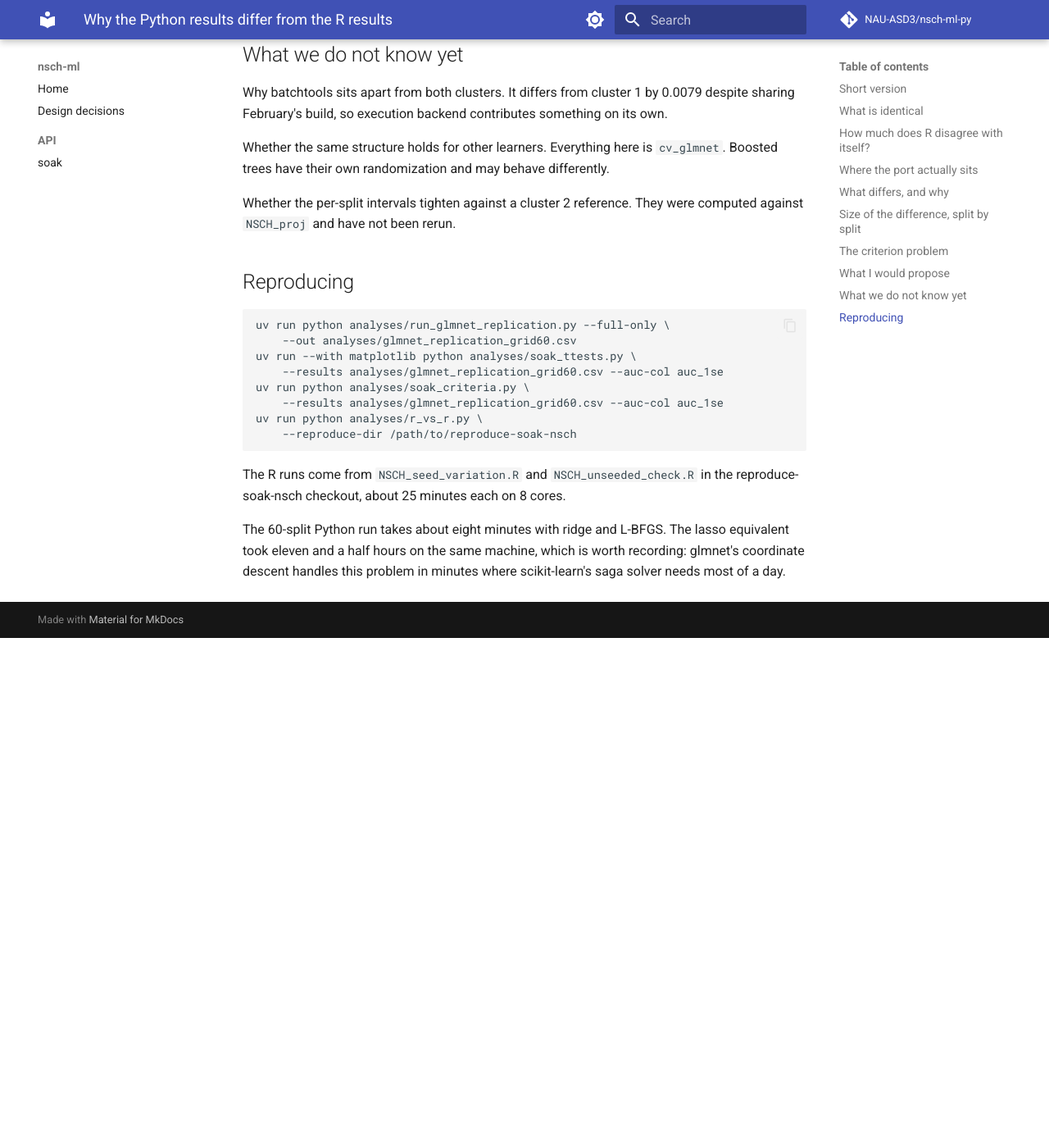
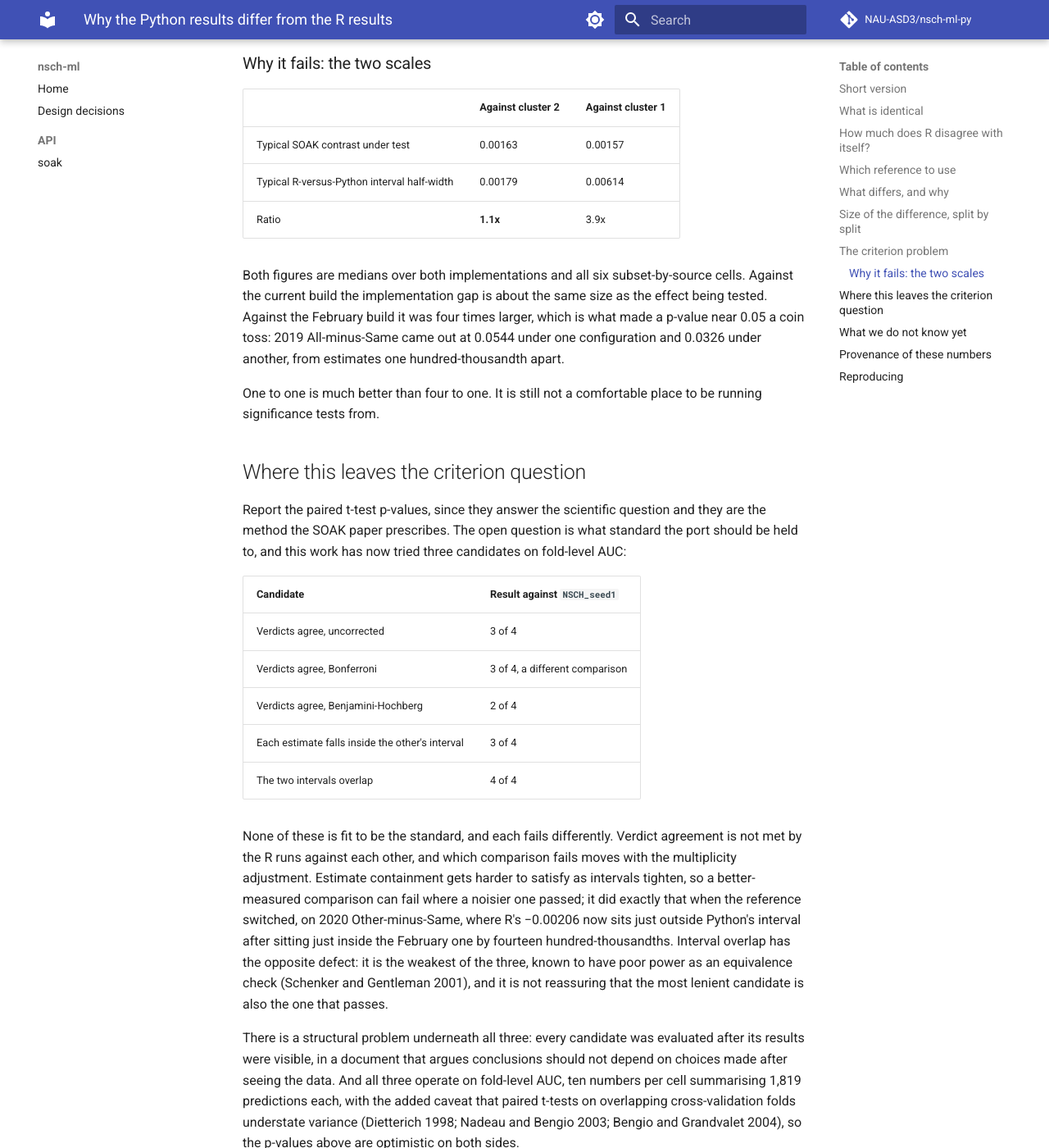
Before and after one commit to NAU-ASD3/nsch-ml-py, an MkDocs documentation site: the page built from docs/replication-equivalence.md, in a window 1280 px wide and 1400 px high, scrolled down 4871 px. Shown: the whole window at 82% size. Built offline with MkDocs 1.6.1 and Material for MkDocs 9.7.7, drawn with Linux system fonts in a browser that asks for light colours; comment, search, counter and statistics services are not loaded; before the commit the page ends 5649 px from its top, so only the background shows below that; some of the changed text lies outside the part shown.

Commit message:
switch the reference to the current build; defer the criterion decision

```diff
--- a/docs/replication-equivalence.md
+++ b/docs/replication-equivalence.md
@@ -8,20 +8,23 @@
 test membership on all 60 splits, downsample counts on all 40 downsampled
 splits, all checked index for index against the archived R run.
 
-The fitted models differ, and the size of that difference only means
-something once you know how much the R analysis moves against itself. It
-turns out to move quite a lot, and for a reason worth knowing: **the
-`mlr3learners` version shifts the results by about 0.0073 mean absolute
-AUC**, while the `cv.glmnet` inner cross-validation seed shifts them by
-about 0.0005.
+The fitted models differ. How much they differ depends almost entirely on
+which R run you compare against, and that turned out to be the most
+important thing we learned. **The `mlr3learners` build shifts the R results
+by about 0.0073 mean absolute AUC**, while the `cv.glmnet` inner seed shifts
+them by about 0.0005. For a while we were measuring our port against a
+reference from an older build and attributing the difference to ourselves.
 
-Against R runs on the same package build we now use, the Python port sits at
-**0.0021**. That is four times the floor set by runs that differ only by
-machine or seed, and about a third of the distance between two versions of R.
+Against R runs on the build we actually use, the port sits at **0.0021**,
+with a typical interval half-width of 0.0018 against contrasts of about
+0.0016. Roughly one to one. Against the older build the same comparison gave
+0.0071 and a ratio near four to one.
 
-None of this is small next to the effects being measured. The SOAK contrasts
-run around 0.0017, so build differences alone exceed the signal. Two of four
-significance verdicts flip between R runs, before Python enters at all.
+That is close, but not close enough to disappear. One contrast estimate now
+falls outside its counterpart's interval, and one cell shows a small
+difference at a raw p of 0.012, which does not survive correction across the
+six cells tested. Both only became visible once the reference stopped
+contributing 0.007 of its own noise.
 
 ## What is identical
 
@@ -46,8 +49,8 @@
 
 | | Runs | Within-cluster mean |
 |---|---|---|
-| Cluster 1, Feb/March | local, local_desktop, local_laptop, mpi, proj | 0.000485 |
-| Cluster 2, 6 August | seed1, seed2, seed3, unseeded | 0.000373 |
+| Cluster 1, Feb/March build | local, local_desktop, local_laptop, mpi, proj | 0.000485 |
+| Cluster 2, 6 August build | seed1, seed2, seed3, unseeded | 0.000373 |
 | Cluster 3 | batchtools | single member |
 
 | Between | Mean absolute AUC difference |
@@ -65,27 +68,33 @@
 
 **Leaving the seed unset is identical to setting it to 1.** `NSCH_unseeded`
 and `NSCH_seed1` agree on all 60 AUCs to the last bit. The learner defaults
-to 1, which means the February runs were effectively seeded all along and
-the seeding change explains nothing.
+to 1, which means February's runs were effectively seeded all along and the
+seeding change explains nothing.
 
-**The package version is worth about 0.0073.** With seeding ruled out, the
-one remaining difference between February's runs and August's is
-`mlr3learners`, updated to 0.14.0.9000 (the `tdhock/mlr3learners@cv_glmnet_seed`
-fork) when we needed the seed parameter exposed. That is the whole
-cluster separation, and it is larger than the effects the study reports.
+**Something between February and August is worth about 0.0073, and it is
+not the seed.** The known change is `mlr3learners`, updated to 0.14.0.9000
+(the `tdhock/mlr3learners@cv_glmnet_seed` fork) when we needed the seed
+parameter exposed, and that is the likely cause. But the February runs also
+differ in machine, and possibly in R version and linear-algebra library, so
+the attribution rests on one confounded comparison where the seed rested on
+a clean one. The test that settles it is installing the February
+`mlr3learners` and rerunning once; that run is planned and cheap.
 
-Worth telling Toby about, independent of anything to do with our port.
+Whichever component it is, the size alone is worth telling Toby about,
+independent of anything to do with our port.
 
-## Where the port actually sits
+## Which reference to use
 
-Against R runs on the build we are now using, Python is 0.0021 away. That is
-four times the within-cluster floor of 0.00047, so there is real
-implementation distance and we are not at the limit of what is achievable.
-But it is roughly a third of the 0.0073 that separates two versions of the
-reference from each other.
+Everything below compares against `NSCH_seed1`, a cluster 2 run on the build
+we have installed. Earlier drafts of this note used `NSCH_proj`, from
+February. Switching cut the measured implementation gap by a factor of
+three and a half, which is the clearest possible illustration of why the
+build has to be pinned before any tolerance is stated.
 
-Put plainly: our reimplementation agrees with the current R analysis more
-closely than the current R analysis agrees with its own February self.
+The archival figures against `NSCH_proj` are kept in
+`analyses/glmnet_replication_grid60.csv` and noted below where they differ
+materially. The Python fits are identical in both files; only the reference
+column changes.
 
 ## What differs, and why
 
@@ -93,10 +102,10 @@
 path from the data, roughly 100 values, runs an internal 10-fold
 cross-validation, scores by binomial deviance, and predicts at
 `lambda.1se`. We run 5-fold cross-validation over a fixed 60-point grid of
-`C`, score by log loss, and apply the same one-standard-error rule. Different
-candidates, different inner folds, different scoring scale. These are two
-models chosen by similar but distinct procedures, not one model computed
-twice.
+`C`, score by log loss, and apply the same one-standard-error rule.
+Different candidates, different inner folds, different scoring scale. These
+are two models chosen by similar but distinct procedures, not one model
+computed twice.
 
 **Optimizer.** glmnet uses cyclical coordinate descent. We use L-BFGS. At an
 identical penalty the fitted coefficients still differ slightly.
@@ -113,24 +122,32 @@
 
 ## Size of the difference, split by split
 
-Paired t on 9 degrees of freedom against `NSCH_proj` (cluster 1):
+Paired t on 9 degrees of freedom against `NSCH_seed1`:
 
-| Test subset | Train source | Mean AUC difference | 95% interval |
-|---|---|---|---|
-| 2019 | Same | +0.00016 | (−0.00498, +0.00530) |
-| 2019 | Other | −0.00081 | (−0.00563, +0.00402) |
-| 2019 | All | −0.00056 | (−0.00563, +0.00451) |
-| 2020 | Same | +0.00062 | (−0.00676, +0.00799) |
-| 2020 | Other | +0.00157 | (−0.00658, +0.00972) |
-| 2020 | All | +0.00069 | (−0.00646, +0.00784) |
+| Test subset | Train source | Mean AUC difference | 95% interval | p |
+|---|---|---|---|---|
+| 2019 | Same | −0.00024 | (−0.00305, +0.00258) | 0.854 |
+| 2019 | Other | −0.00108 | (−0.00374, +0.00158) | 0.383 |
+| 2019 | All | −0.00085 | (−0.00282, +0.00111) | 0.352 |
+| 2020 | Same | +0.00071 | (−0.00089, +0.00232) | 0.340 |
+| 2020 | Other | **+0.00205** | **(+0.00056, +0.00353)** | **0.012** |
+| 2020 | All | +0.00055 | (−0.00057, +0.00167) | 0.297 |
 
-No systematic lean, every interval inside a plus-or-minus 0.01 margin. These
-would tighten against a cluster 2 reference; that comparison has not been
-rerun.
+Five of six show no detectable difference. The sixth, 2020 Other, has an
+interval excluding zero at a raw p of 0.012. Six cells were tested, so under
+either Bonferroni or Benjamini-Hochberg that becomes 0.074: suggestive, not
+established. A document that argues for multiplicity correction does not get
+to skip it for its own findings.
+
+Worth watching rather than concluding, then. If it is real it is about two
+thousandths of AUC, which changes no one's conclusions, but it would be the
+first sign of a systematic implementation difference rather than scatter,
+and it only became visible once the reference tightened. The prediction-level
+comparison planned below will settle it with far more data than ten folds.
 
 There is also an outside check. Hocking et al. report mean AUC on the 2020
 test subset of 0.9670 training on All and 0.9658 on Same. We get 0.9679 and
-0.9664; `NSCH_proj` gives 0.9672 and 0.9658. The paper rounds to four
+0.9664; `NSCH_seed1` gives 0.9674 and 0.9657. The paper rounds to four
 places, so agreement near a thousandth is the most this can show.
 
 ## The criterion problem
@@ -140,10 +157,10 @@
 
 | Contrast | Subset | R estimate | R p | Python estimate | Python p |
 |---|---|---|---|---|---|
-| All − Same | 2019 | +0.00311 | 0.0003 | +0.00239 | 0.0326 |
-| All − Same | 2020 | +0.00139 | 0.0068 | +0.00146 | 0.0037 |
-| Other − Same | 2019 | +0.00176 | 0.0619 | +0.00079 | 0.5531 |
-| Other − Same | 2020 | −0.00168 | 0.0365 | −0.00073 | 0.1654 |
+| All − Same | 2019 | +0.00301 | 0.0015 | +0.00239 | 0.0326 |
+| All − Same | 2020 | +0.00163 | 0.0006 | +0.00146 | 0.0037 |
+| Other − Same | 2019 | +0.00164 | 0.0903 | +0.00079 | 0.5531 |
+| Other − Same | 2020 | −0.00206 | 0.0139 | −0.00073 | 0.1654 |
 
 Three of four verdicts match. Correcting for multiplicity, which we should,
 since this is four tests and the full analysis will run a couple of hundred:
@@ -167,23 +184,79 @@
 Verdict agreement is not a standard the reference analysis meets against
 itself. It cannot reasonably be required of a port.
 
-## What I would propose
+### Why it fails: the two scales
+
+| | Against cluster 2 | Against cluster 1 |
+|---|---|---|
+| Typical SOAK contrast under test | 0.00163 | 0.00157 |
+| Typical R-versus-Python interval half-width | 0.00179 | 0.00614 |
+| Ratio | **1.1x** | 3.9x |
+
+Both figures are medians over both implementations and all six
+subset-by-source cells. Against the current build the implementation gap is
+about the same size as the effect being tested. Against the February build
+it was four times larger, which is what made a p-value near 0.05 a coin
+toss: 2019 All-minus-Same came out at 0.0544 under one configuration and
+0.0326 under another, from estimates one hundred-thousandth apart.
+
+One to one is much better than four to one. It is still not a comfortable
+place to be running significance tests from.
+
+## Where this leaves the criterion question
 
 Report the paired t-test p-values, since they answer the scientific question
-and they are the method the SOAK paper prescribes. Judge whether the port
-reproduces the analysis on whether contrast estimates agree within their
-intervals.
+and they are the method the SOAK paper prescribes. The open question is what
+standard the port should be held to, and this work has now tried three
+candidates on fold-level AUC:
 
-On that criterion the port passes 4 of 4: in every comparison R's estimate
-falls inside Python's interval and Python's falls inside R's. One is close.
-On 2020 Other-minus-Same, R's −0.00168 clears the edge of Python's interval,
-which runs to −0.00182, by fourteen hundred-thousandths.
+| Candidate | Result against `NSCH_seed1` |
+|---|---|
+| Verdicts agree, uncorrected | 3 of 4 |
+| Verdicts agree, Bonferroni | 3 of 4, a different comparison |
+| Verdicts agree, Benjamini-Hochberg | 2 of 4 |
+| Each estimate falls inside the other's interval | 3 of 4 |
+| The two intervals overlap | 4 of 4 |
 
-**And pin the package version.** A build change moves these results further
-than the effects being reported. Whatever tolerance we adopt is meaningless
-without recording which `mlr3learners` produced the reference.
+None of these is fit to be the standard, and each fails differently.
+Verdict agreement is not met by the R runs against each other, and which
+comparison fails moves with the multiplicity adjustment. Estimate
+containment gets harder to satisfy as intervals tighten, so a
+better-measured comparison can fail where a noisier one passed; it did
+exactly that when the reference switched, on 2020 Other-minus-Same, where
+R's −0.00206 now sits just outside Python's interval after sitting just
+inside the February one by fourteen hundred-thousandths. Interval overlap
+has the opposite defect: it is the weakest of the three, known to have poor
+power as an equivalence check (Schenker and Gentleman 2001), and it is not
+reassuring that the most lenient candidate is also the one that passes.
+
+There is a structural problem underneath all three: every candidate was
+evaluated after its results were visible, in a document that argues
+conclusions should not depend on choices made after seeing the data. And
+all three operate on fold-level AUC, ten numbers per cell summarising
+1,819 predictions each, with the added caveat that paired t-tests on
+overlapping cross-validation folds understate variance (Dietterich 1998;
+Nadeau and Bengio 2003; Bengio and Grandvalet 2004), so the p-values above
+are optimistic on both sides.
+
+The resolution is to change the quantity, not to keep auditioning tests.
+The plan of record: compare the predicted probabilities themselves on the
+60 full splits, same test rows both sides, against a margin fixed in
+writing before that comparison is computed. The fold-level results in this
+document then stand as what they are, a characterisation of how the
+summaries behave, rather than as the replication standard.
+
+**And pin the build regardless.** A package change moves these results four
+times further than our own implementation does. Whatever margin is adopted
+is meaningless without recording which `mlr3learners` produced the
+reference.
 
 ## What we do not know yet
+
+Why 2020 Other specifically. It is the one cell whose interval excludes
+zero, though not after multiplicity correction, and nothing about the
+penalty-selection story predicts a single cell rather than a general shift.
+The planned coefficient and prediction comparison on those ten splits will
+say whether it is real.
 
 Why batchtools sits apart from both clusters. It differs from cluster 1 by
 0.0079 despite sharing February's build, so execution backend contributes
@@ -193,17 +266,33 @@
 `cv_glmnet`. Boosted trees have their own randomization and may behave
 differently.
 
-Whether the per-split intervals tighten against a cluster 2 reference. They
-were computed against `NSCH_proj` and have not been rerun.
+## Provenance of these numbers
+
+Every figure above comes from the scripts in `analyses/`, run against the
+files listed below. Three corrections were made during the work, so
+printouts kept from earlier will not match:
+
+- The reference was switched from `NSCH_proj` (February build) to
+  `NSCH_seed1` (current build). This is the change that matters; it cut the
+  measured implementation gap by a factor of three and a half.
+- The implementation half-width was originally taken as the upper interval
+  bound rather than `(hi - lo) / 2`. Those coincide only when the mean sits
+  at zero, and the error overstated the ratio.
+- The two scripts computed "typical contrast" over different sets, one using
+  both implementations and one using R alone, and printed different ratios
+  under the same label. Both now median over both.
+
+The scripts are the source; this document records what they produced.
 
 ## Reproducing
 
-    uv run python analyses/run_glmnet_replication.py --full-only \
-        --out analyses/glmnet_replication_grid60.csv
+    NSCH_SOAK_REFERENCE=/path/to/reproduce-soak-nsch/results/seed-variation/NSCH_seed1.csv \
+      uv run python analyses/run_glmnet_replication.py --full-only \
+      --out analyses/glmnet_replication_seed1.csv
     uv run --with matplotlib python analyses/soak_ttests.py \
-        --results analyses/glmnet_replication_grid60.csv --auc-col auc_1se
+        --results analyses/glmnet_replication_seed1.csv
     uv run python analyses/soak_criteria.py \
-        --results analyses/glmnet_replication_grid60.csv --auc-col auc_1se
+        --results analyses/glmnet_replication_seed1.csv
     uv run python analyses/r_vs_r.py \
         --reproduce-dir /path/to/reproduce-soak-nsch
 
```
Also changed, not shown: CHANGELOG.md (+2 -0 lines), 1 other file.
